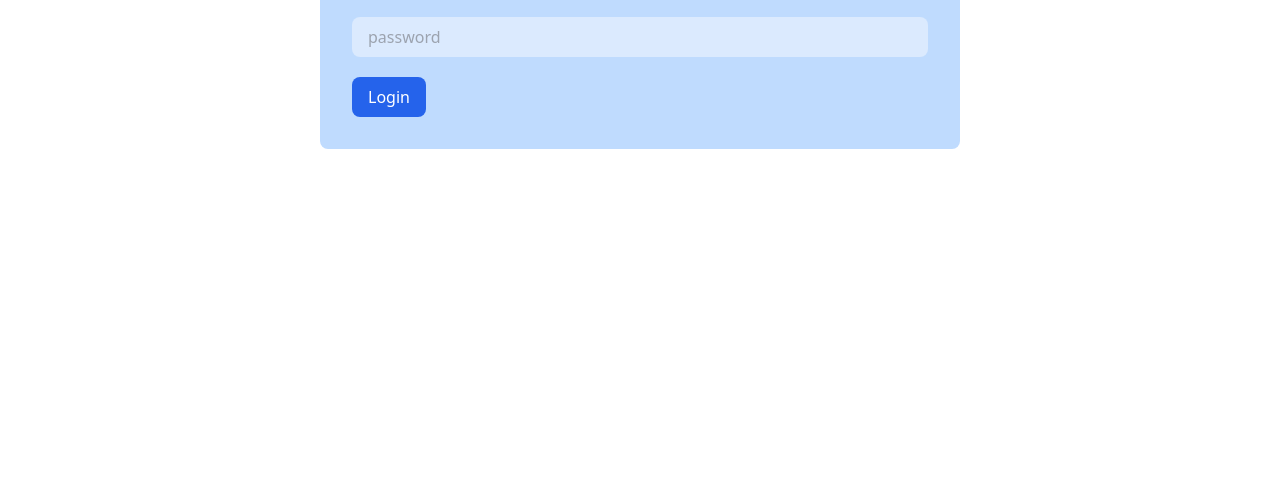
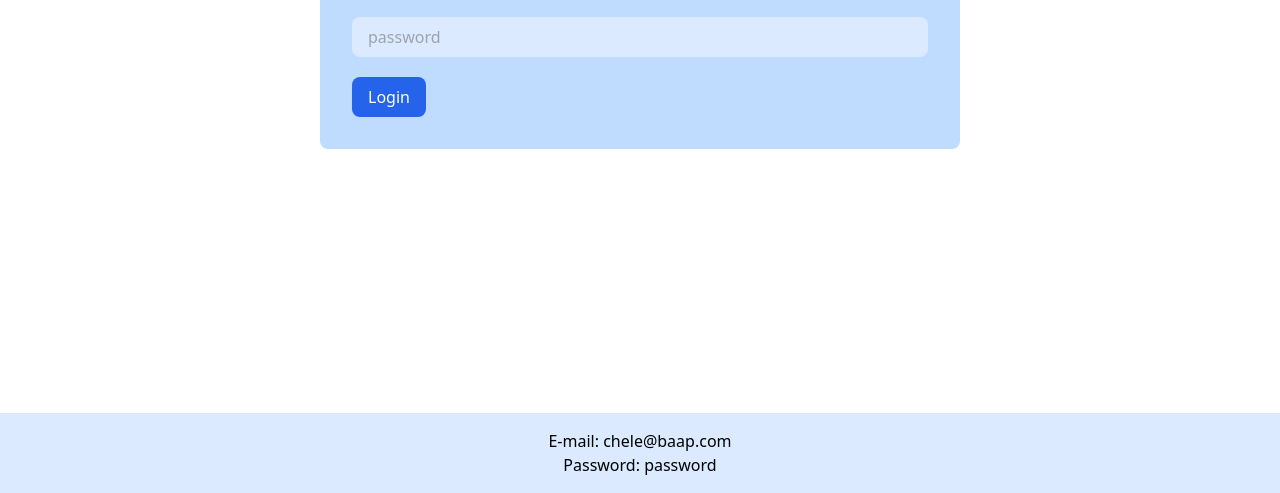
Before and after one commit to rezoanahmed/baaper-bank, a plain HTML site: page index.html in a window 1280 px wide. Shown: the part 307-800 px from the top of the page. Drawn offline with nearby package versions, Linux system fonts and the light colour scheme.

Commit message:
email password at the footer

```diff
--- a/index.html
+++ b/index.html
@@ -24,7 +24,10 @@
         </div>
     </main>
 
-
+    <footer class="p-4 w-full text-center bg-blue-100 absolute inset-x bottom-0">
+        <p>E-mail: chele@baap.com</p>
+        <p>Password: password</p>
+    </footer>
     <script src="userValidation.js"></script>
 </body>
 </html>
```
